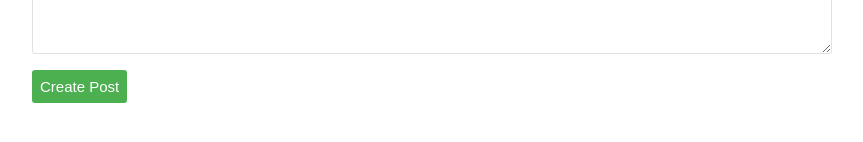
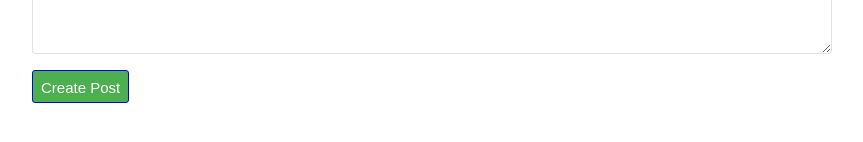
Before and after one commit to Riteshk229/React-hooks-blog, a React (Vite) app: page /post/create-post in a window 1280 px wide. Shown: the part 574-716 px from the top of the page, without its empty margins (208-1071 px from the left). Built offline with nearby package versions, Linux system fonts and the light colour scheme.

Commit message:
learnt about dynamic styling

```diff
--- a/src/components/CreatePost.jsx
+++ b/src/components/CreatePost.jsx
@@ -1,7 +1,26 @@
 import { useState } from "react";
 import {firestore} from '../firebase';
 import { useFormInput } from "../hooks";
-import classes from '../assets/CSS/button.module.css';
+import styled ,{css}from 'styled-components';
+
+
+// dynamic styling
+const StyledButton = styled.button`
+    height: 33px;
+    background: ${(props)=> props.primary ? "#4caf50" : "blue"};
+    border: 0;
+    color: #fff;
+    padding: 8px;
+    font-size: 15px;
+    border-radius: 3px;
+    cursor: pointer;
+    ${(props) => props.primary && css`
+        border : 1px solid ${props.bgColor};
+    `};
+`;
+
+// module css styling
+// import classes from '../assets/CSS/button.module.css';
 
 
 function CreatePost(){
@@ -43,7 +62,8 @@
                     <textarea required {...content}></textarea>
                     {/* <textarea required value={content.value} onChange={content.onChange}></textarea> */}
                 </div>
-                <button className={classes.createPostBtn}>Create Post</button>
+                <StyledButton primary bgColor='blue'>Create Post</StyledButton>
+                {/* <StyledButton>Create Post</StyledButton> */}
             </form>
         </div>
     )
```
